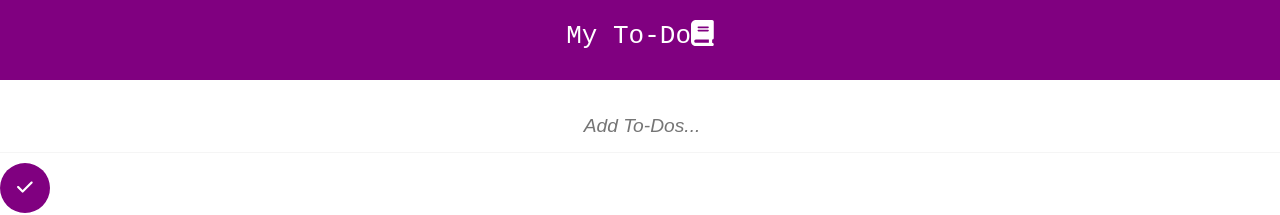
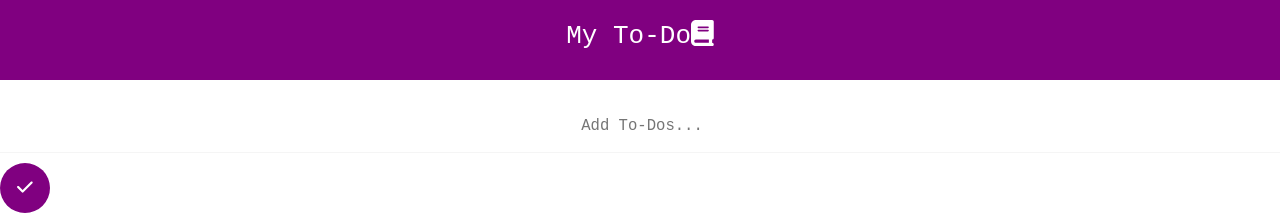
Before and after one commit to Legendary-Folah/myto-do, a React (Create React App) app: page / in a window 1280 px wide. Shown: the top 215 px of the page. Built offline with nearby package versions, Linux system fonts and the light colour scheme.

Commit message:
minimal changes yet again

```diff
--- a/src/App.css
+++ b/src/App.css
@@ -25,10 +25,10 @@ body {
 }
 
 .input {
-  font-style: italic;
+  font-family: monospace;
   width: 100%;
   border: none;
-  border-bottom: 1px solid whitesmoke;
+  border-bottom: 1.5px solid whitesmoke;
   font-size: 1.2em;
   text-align: center;
   height: 50px;
--- a/src/Components/Form.js
+++ b/src/Components/Form.js
@@ -12,7 +12,7 @@ const handleChange = (event) => {
 const handleSubmit = (event) => {
     event.preventDefault();
     setTodoList([...todoList, {name: todo, id: shortid.generate() }]);
-    console.log(todoList);
+    // console.log(todoList);
 }
 
   return (
```
